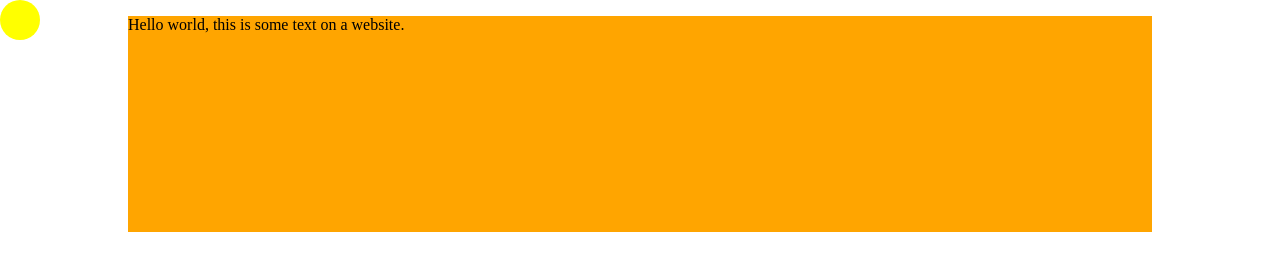
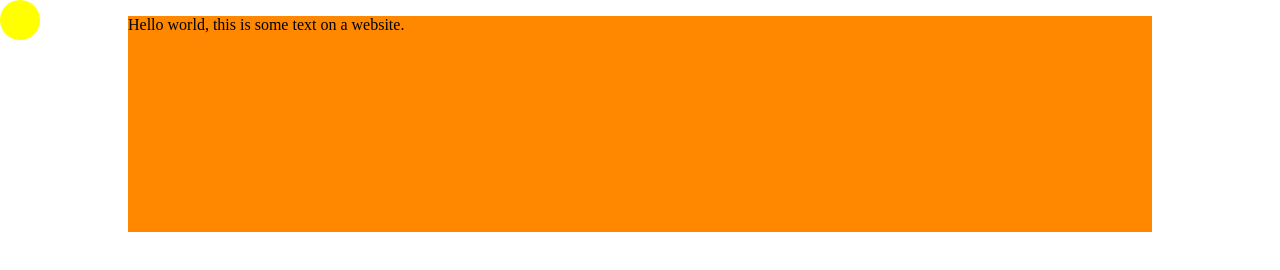
Before and after one commit to Maingron/Website-Glutton, a plain HTML site: page index.html in a window 1280 px wide. Drawn offline with Linux system fonts and the light colour scheme.

Commit message:
Minor code cleanup / improvements

```diff
--- a/index.html
+++ b/index.html
@@ -1,21 +1,11 @@
 <!DOCTYPE html>
-<html>
-    <head>
-        <style>
-            body {
-                width:80vw;
-                margin:0 auto;
-            }
-            p {
-                background:orange;
-
-            }
-
-        </style>
-
-    </head>
-    <body>
-        <p>Hello world, this is some text on a website.<br><br><br><br><br><br><br><br><br><br><br><br></p>
-        <script src="website_glutton/website_glutton.js" async> </script>
-    </body>
+<html lang="en">
+<head>
+    <title>Website Glutton Example HTML file</title>
+    <meta charset="UTF-8">
+</head>
+<body style="width:80vw; margin:0 auto; background:#fff">
+    <p style="background:#f80">Hello world, this is some text on a website.<br><br><br><br><br><br><br><br><br><br><br><br></p>
+    <script src="website_glutton/website_glutton.js" async></script>
+</body>
 </html>
--- a/website_glutton/website_glutton.css
+++ b/website_glutton/website_glutton.css
@@ -1,5 +1,5 @@
 #monster {
-    background:yellow;
+    background:#ff0;
     z-index:10000;
     height:40px;
     width:40px;
@@ -26,5 +26,4 @@
     width:40px;
     position:absolute;
     z-index:9999;
-
 }
--- a/website_glutton/website_glutton.js
+++ b/website_glutton/website_glutton.js
@@ -1,50 +1,48 @@
+// Website Glutton - Original Code by Maingron in 2019 - https://github.com/Maingron/Website-Glutton https://maingron.com/website_glutton
+
 window.onload = function() {
     if(!data) {
         var data = {};
     }
     var objects = {};
     var myOffsetTop = 0;
+    var myOffsetLeft = 0;
 
-    data.CSSpath = "website_glutton/website_glutton.css";
-    data.applyMonsterTo = document.body;
+    data.CSSpath = "website_glutton/website_glutton.css"; // Path to the Glutton CSS file
+    data.applyMonsterTo = document.body; // Glutton is a child of this
     if(!data.ticktime) {
         data.ticktime = 100 //ms
     }
-    data.maxBlockedFields = 400;
+    data.maxBlockedFields = 400; // Max length of "trail"
 
-    data.field = {}; // Don't change this
-    data.field.oneHeight = "10";
-    data.field.oneWidth = "10";
+    data.field = { // Size of 1 movement unit
+        "oneHeight":10,
+        "oneWidth":10
+    };
 
-
-     // Don't change anything below here!
     data.temp = {};
-     data.monster = {};
-     data.monster.position = {};
-     data.monster.position.left = 0;
-     data.monster.position.top = 0;
-     data.monstername = "monster";
-     data.mouse = {};
-     data.mouse.x = 0;
-     data.mouse.y = 0;
+    data.monster = {
+        "position": {
+            "left":0,
+            "top":0
+        }
+    };
+    data.monstername = "monster"; // Name of the monster
+    data.mouse = {
+        "x":0,
+        "y":0
+    };
     data.tickcount = 0;
 
-
-
-
     function init() {
-
-
         summonMonster();
         objects.monster = document.getElementById(data.monstername);
-
-
 
         loadCSS();
 
         data.temp.tagNameAlength = document.body.getElementsByTagName("a").length;
 
-        for(i=0; data.temp.tagNameAlength > i; i++) {
+        for(var i=0; data.temp.tagNameAlength > i; i++) {
             data.temp.currentElement = document.body.getElementsByTagName("a")[i]
 
             data.temp.summon = document.createElement("a");
@@ -53,48 +51,33 @@ window.onload = function() {
             data.temp.summon.classList.add("monsterthing");
             data.temp.summon.style.top = returnOffsetTop(data.temp.currentElement);
             data.temp.summon.style.left = returnOffsetLeft(data.temp.currentElement);
-            // data.temp.summon.style.background = "orange";
             data.temp.summon.style.height = data.temp.currentElement.offsetHeight + "px";
             data.temp.summon.style.width = data.temp.currentElement.offsetWidth + "px";
 
-
             data.applyMonsterTo.appendChild(data.temp.summon);
-
-
-
+        }
     }
 
 
-
-
-
-
-    }
-
     function loadCSS() {
-        var link = document.createElement( "link" );
+        var link = document.createElement("link");
         link.href = data.CSSpath;
         link.type = "text/css";
         link.rel = "stylesheet";
-        document.getElementsByTagName( "head" )[0].appendChild( link );
+        document.getElementsByTagName("head")[0].appendChild( link );
     }
 
     init();
-
 
     function summonMonster() {
         data.temp.summon = document.createElement("div");
         data.temp.summon.id = data.monstername;
         data.applyMonsterTo.appendChild(data.temp.summon);
-
-
-
     }
 
     function doTick() {
         doMove();
         doRender();
-
 
         data.tickcount++;
         data.temp.summon = document.createElement("div");
@@ -106,61 +89,44 @@ window.onload = function() {
         if(data.tickcount > data.maxBlockedFields) {
             document.getElementsByClassName("monsterhide")[0].outerHTML = "";
         }
-
-
-
-
-
-
-
-
     }
 
     function doMove() {
         if(data.mouse.x / data.field.oneWidth > data.monster.position.left) {
-            data.monster.position.left = data.monster.position.left + 1;
+            data.monster.position.left++;
         } else if(data.mouse.x / data.field.oneWidth < data.monster.position.left) {
-            data.monster.position.left = data.monster.position.left - 1;
+            data.monster.position.left--;
         }
 
         if(data.mouse.y / data.field.oneHeight > data.monster.position.top) {
-            data.monster.position.top = data.monster.position.top + 1;
+            data.monster.position.top++;
         } else if(data.mouse.y / data.field.oneHeight < data.monster.position.top) {
-            data.monster.position.top = data.monster.position.top - 1;
+            data.monster.position.top--;
         }
-
     }
 
     function doRender() {
         objects.monster.style.top = data.monster.position.top * data.field.oneHeight + "px";
         objects.monster.style.left = data.monster.position.left * data.field.oneWidth + "px";
-
     }
 
     function returnOffsetTop(which) {
-        myOffsetTop = 0;
-
-            myOffsetTop = myOffsetTop + which.getBoundingClientRect().top + window.pageYOffset;
+        myOffsetTop = which.getBoundingClientRect().top + window.pageYOffset;
         return(myOffsetTop + "px");
     }
 
     function returnOffsetLeft(which) {
-        myOffsetLeft = 0;
-            myOffsetLeft = myOffsetLeft + which.getBoundingClientRect().left+ window.pageXOffset;
+        myOffsetLeft = which.getBoundingClientRect().left + window.pageXOffset;
         return(myOffsetLeft + "px");
     }
 
 
     window.setInterval(function() {
         doTick();
-
     }, data.ticktime );
 
-    window.addEventListener("mousemove",function(event) {
+    addEventListener("mousemove",function(event) {
         data.mouse.x = Math.floor(event.pageX / data.field.oneWidth) * data.field.oneWidth;
         data.mouse.y = Math.floor(event.pageY / data.field.oneHeight) * data.field.oneHeight;
     });
-
-
-
 };
```
Also changed, not shown: 1 other file. Lines whose indentation alone changed are shown as unchanged.
